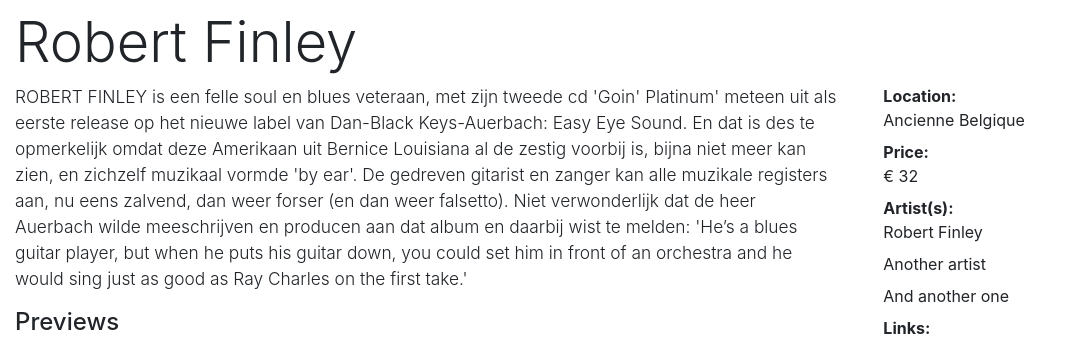
After one commit to ArthurVanRemoortel/webtech-project, a Django app: page /polls/events/ in a window 1280 px wide. The commit adds this page. Shown: the part 476-818 px from the top of the page, without its empty margins (0-1072 px from the left). Run offline with Django 3.2, Linux system fonts and the light colour scheme; some libraries are stand-ins or nearby versions.

Commit message:
dont remember

```diff
--- a/website_arthur/django1/templates/add_venue_form.html
+++ b/website_arthur/django1/templates/add_venue_form.html
@@ -19,12 +19,10 @@
         <div class="form-group">
             <label for="venue_name">Venue Name</label>
             {% render_field form.venue_name class="form-control" %}
-            <!--<input type="text" class="form-control" id="venueNameInput">-->
         </div>
         <div class="form-group">
             <label for="adress">Address</label>
             {% render_field form.address class="form-control" %}
-            <!--<input type="text" class="form-control" id="addressInput">-->
         </div>
         <br>
         <iframe width="100%" height="350"
@@ -38,13 +36,10 @@
         <div class="form-group mt-2">
             <label for="description">Add a description for your venue.</label>
             {% render_field form.description class="form-control" %}
-            <!--<textarea class="form-control" id="descriptionField" rows="4"></textarea>-->
         </div>
         <div class="form-group mt-2">
             <label for="venue_image">Venue Image</label>
             <div class="custom-file">
-                <!--<input type="file" class="custom-file-input" id="venue_image2">-->
-                <!--{% render_field form.venue_image class="custom_file_input" %}-->
                 {{ form.venue_image|add_class:'custom-file-input'}}
                 <label class="custom-file-label" for="venue_image">Choose file</label>
 
--- /dev/null
+++ b/website_arthur/django1/templates/event_page.html
@@ -0,0 +1,68 @@
+<!DOCTYPE html>
+<html lang="en">
+
+{% extends 'layout.html'%}
+{% load widget_tweaks %}
+{% load bootstrap4 %}
+
+{% block content %}
+
+<head>
+    <meta charset="UTF-8">
+    <title>Title</title>
+</head>
+<body style="padding-top: 50px">
+
+
+<div style="width:100%; max-height:425px;">
+    <img class="img-fluid" style="max-height:425px; width: 100%; object-fit:cover; object-position: 0 0;"
+         src="https://www.abconcerts.be/images/events/header-large/robert.jpg">
+</div>
+<div class="container-fluid" style="padding-top: 10px">
+    <h5 class="display-4">
+        Robert Finley
+        <!--<small class="text-muted">With faded secondary text</small>-->
+    </h5>
+
+    <div class="row">
+        <div class="col-md-8">
+            <p class="lead" style="font-size: 13pt">
+                ROBERT FINLEY is een felle soul en blues veteraan, met zijn tweede cd 'Goin' Platinum' meteen uit als eerste release op het nieuwe label van Dan-Black Keys-Auerbach: Easy Eye Sound.
+                En dat is des te opmerkelijk omdat deze Amerikaan uit Bernice Louisiana al de zestig voorbij is, bijna niet meer kan zien, en zichzelf muzikaal vormde 'by ear'.
+                De gedreven gitarist en zanger kan alle muzikale registers aan, nu eens zalvend, dan weer forser (en dan weer falsetto).
+                Niet verwonderlijk dat de heer Auerbach wilde meeschrijven en producen aan dat album en daarbij wist te melden: 'He’s a blues guitar player, but when he puts his guitar down, you could set him in front of an orchestra and he would sing just as good as Ray Charles on the first take.'
+            </p>
+            <p class="h4">Previews</p>
+
+            <iframe width="100%" height=350px src="https://www.youtube.com/embed/g5mcP5quiKI?ecver=1" frameborder="0" allow="accelerometer; autoplay; encrypted-media; gyroscope; picture-in-picture" allowfullscreen></iframe>
+            <iframe width="100%" height=350px src="https://www.youtube.com/embed/g5mcP5quiKI?ecver=1" frameborder="0" allow="accelerometer; autoplay; encrypted-media; gyroscope; picture-in-picture" allowfullscreen></iframe>
+            <iframe width="100%" height=350px src="https://www.youtube.com/embed/g5mcP5quiKI?ecver=1" frameborder="0" allow="accelerometer; autoplay; encrypted-media; gyroscope; picture-in-picture" allowfullscreen></iframe>
+        </div>
+        <div class="col-md-4">
+            <dl>
+                <dt class="col-sm-3">Location:</dt>
+                <dd class="col-sm-9">Ancienne Belgique</dd>
+
+                <dt class="col-sm-3">Price:</dt>
+                <dd class="col-sm-9">€ 32</dd>
+
+                <dt class="col-sm-3">Artist(s):</dt>
+                <dd class="col-sm-9">Robert Finley</dd>
+                <dd class="col-sm-9">Another artist</dd>
+                <dd class="col-sm-9">And another one</dd>
+
+                <dt class="col-sm-3">Links:</dt>
+                <dd class="col-sm-9">official website</dd>
+                <dd class="col-sm-9">youtube.com</dd>
+            </dl>
+        </div>
+
+    </div>
+
+</div>
+
+
+</body>
+</html>
+
+{% endblock %}
--- a/website_arthur/django1/templates/layout.html
+++ b/website_arthur/django1/templates/layout.html
@@ -3,7 +3,6 @@
 
 <head>
     <meta charset="UTF-8">
-
     <!-- Latest compiled and minified CSS -->
     <!--<link rel="stylesheet" href="https://code.jquery.com/ui/1.12.1/themes/base/jquery-ui.css">-->
     <link rel="stylesheet" href="https://use.fontawesome.com/releases/v5.5.0/css/all.css">
--- a/website_arthur/django1/test1/forms.py
+++ b/website_arthur/django1/test1/forms.py
@@ -6,7 +6,7 @@ class EventFilterForm(forms.Form):
     event_title = forms.CharField(label='Event title', max_length=100, empty_value="Filter functionality (this is only a placeholder)")
     genres = forms.CharField(max_length=100)
     date = forms.DateField(
-        widget=DatePickerInput(format='%m/%d/%Y')
+        widget=DatePickerInput(format='%d/%m/%Y')
     )
     city = forms.CharField(max_length=100)
     zip = forms.CharField(max_length=20)
--- a/website_arthur/django1/test1/urls.py
+++ b/website_arthur/django1/test1/urls.py
@@ -7,4 +7,6 @@ urlpatterns = [
     path('venues', views.venues, name='venues'),
     path('add_venue_form_test', views.add_venue_form_test, name='add_venue_form_test'),
     path('add_event_form_test', views.add_event_form_test, name='add_event_form_test'),
+
+    path('events/', views.event_page, name='event_page'),
 ]
--- a/website_arthur/django1/test1/views.py
+++ b/website_arthur/django1/test1/views.py
@@ -17,6 +17,11 @@ def index(request):
         form = EventFilterForm()
     context['form'] = form
     return render(request, 'index.html', context)
+
+
+def event_page(request):
+    context = {}
+    return render(request, 'event_page.html', context)
 
 
 def venues(request):
```
Also changed, not shown: website_arthur/django1/templates/add_event_form.html (+32 -23 lines), website_arthur/django1/templates/index.html (+0 -14 lines).
